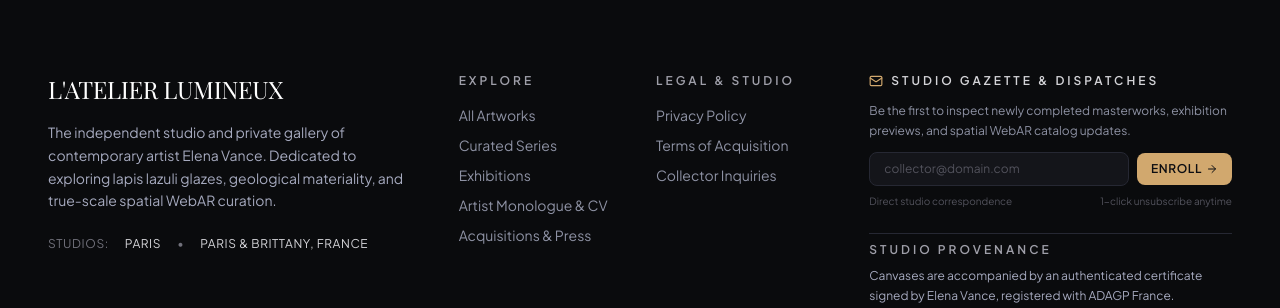
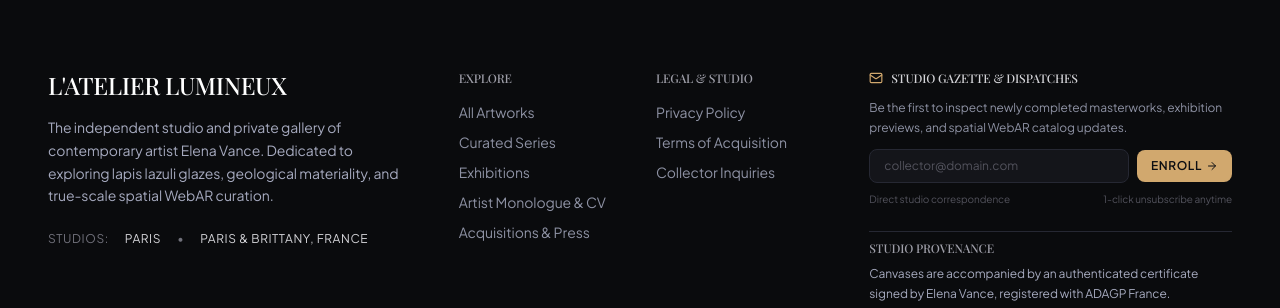
Before and after one commit to Virendra-Phirke/artGallary, a Next.js app: page / in a window 1280 px wide. Shown: the part 250-558 px from the top of the page. Built offline with nearby package versions, Linux system fonts and the light colour scheme; no server answers; the database is empty.

Commit message:
feat(ui): elevate typography across public gallery and admin workspaces with JetBrains Mono, Cormorant Garamond, and Playfair Display

```diff
--- a/src/app/(public)/layout.tsx
+++ b/src/app/(public)/layout.tsx
@@ -68,6 +68,16 @@ export default async function PublicLayout({
               --accent: ${theme.primaryColor};
               --accent-hover: ${theme.accentColor};
               --radius: ${theme.borderRadius};
+              ${
+                theme.headingFont === "Cormorant Garamond"
+                  ? "--font-heading: var(--font-cormorant), Georgia, serif;"
+                  : "--font-heading: var(--font-playfair), 'Playfair Display', Georgia, serif;"
+              }
+              ${
+                theme.bodyFont === "Inter"
+                  ? "--font-sans: var(--font-inter), 'Inter', sans-serif;"
+                  : "--font-sans: var(--font-jakarta), 'Plus Jakarta Sans', sans-serif;"
+              }
             }
           `,
         }}
--- a/src/app/globals.css
+++ b/src/app/globals.css
@@ -1,8 +1,13 @@
 @import "tailwindcss";
 
 @theme {
-  --font-serif: var(--font-heading), "Playfair Display", Georgia, serif;
-  --font-sans: var(--font-sans), "Plus Jakarta Sans", system-ui, sans-serif;
+  --font-serif: var(--font-heading, var(--font-playfair)), "Playfair Display", Georgia, "Times New Roman", serif;
+  --font-sans: var(--font-sans, var(--font-jakarta)), "Plus Jakarta Sans", -apple-system, BlinkMacSystemFont, "Segoe UI", Roboto, sans-serif;
+  --font-mono: var(--font-mono), "JetBrains Mono", ui-monospace, SFMono-Regular, Menlo, Monaco, Consolas, monospace;
+  --font-cormorant: var(--font-cormorant), "Cormorant Garamond", Georgia, serif;
+  --font-inter: var(--font-inter), "Inter", -apple-system, BlinkMacSystemFont, sans-serif;
+  --font-playfair: var(--font-playfair), "Playfair Display", Georgia, serif;
+  --font-jakarta: var(--font-jakarta), "Plus Jakarta Sans", sans-serif;
 
   --color-onyx-950: #0a0b0d;
   --color-onyx-900: #0f1013;
@@ -17,6 +22,8 @@
 }
 
 :root {
+  --font-heading: var(--font-playfair);
+  --font-sans: var(--font-jakarta);
   --background: #0d0e12;
   --foreground: #f4f4f6;
   --surface: #14151a;
@@ -57,11 +64,20 @@
   border-color: var(--border);
 }
 
+html {
+  text-rendering: optimizeLegibility;
+  -webkit-font-smoothing: antialiased;
+  -moz-osx-font-smoothing: grayscale;
+  font-feature-settings: "cv02", "cv03", "cv04", "cv11";
+}
+
 body {
   background-color: var(--background);
   color: var(--foreground);
   font-family: var(--font-sans);
   overflow-x: hidden;
+  line-height: 1.6;
+  letter-spacing: -0.005em;
   selection-background-color: var(--accent-muted);
 }
 
@@ -71,9 +87,68 @@ body {
 }
 
 /* Custom editorial typography styles */
-h1, h2, h3, .font-editorial {
+h1, h2, h3, h4, h5, h6, .font-serif, .font-editorial {
   font-family: var(--font-serif);
+  text-wrap: balance;
+}
+
+h1 {
+  letter-spacing: -0.025em;
+  line-height: 1.1;
+  font-weight: 500;
+}
+
+h2 {
+  letter-spacing: -0.02em;
+  line-height: 1.18;
+  font-weight: 500;
+}
+
+h3 {
   letter-spacing: -0.015em;
+  line-height: 1.25;
+  font-weight: 500;
+}
+
+h4 {
+  letter-spacing: -0.01em;
+  line-height: 1.35;
+  font-weight: 500;
+}
+
+/* High-legibility monospaced data, prices, tags, dimensions, serials */
+.font-mono, [data-mono] {
+  font-family: var(--font-mono);
+  font-feature-settings: "tnum" 1, "zero" 1;
+  letter-spacing: -0.015em;
+}
+
+/* Luxury Editorial Eyebrow & Micro-labels */
+.eyebrow, [data-eyebrow] {
+  font-size: 0.6875rem;
+  line-height: 1rem;
+  letter-spacing: 0.22em;
+  text-transform: uppercase;
+  font-weight: 600;
+}
+
+/* Rich curatorial prose */
+.prose {
+  color: #c4c7d4;
+  line-height: 1.75;
+}
+.prose h1, .prose h2, .prose h3 {
+  color: #ffffff;
+  font-family: var(--font-serif);
+  margin-top: 1.8em;
+  margin-bottom: 0.6em;
+}
+.prose blockquote {
+  border-left: 2px solid #d1a86e;
+  padding-left: 1.25rem;
+  font-style: italic;
+  font-family: var(--font-serif);
+  color: #e2c18d;
 }
 
 /* Accessible focus ring */
--- a/src/app/layout.tsx
+++ b/src/app/layout.tsx
@@ -1,21 +1,51 @@
 import type { Metadata, Viewport } from "next";
-import { Playfair_Display, Plus_Jakarta_Sans } from "next/font/google";
+import {
+  Playfair_Display,
+  Plus_Jakarta_Sans,
+  JetBrains_Mono,
+  Cormorant_Garamond,
+  Inter,
+} from "next/font/google";
 import Script from "next/script";
 import { DevErrorGuard } from "@/components/DevErrorGuard";
 import "./globals.css";
 
 const playfair = Playfair_Display({
   subsets: ["latin"],
-  variable: "--font-heading",
+  variable: "--font-playfair",
+  display: "swap",
+  weight: ["400", "500", "600", "700", "800"],
+  style: ["normal", "italic"],
+});
+
+const cormorant = Cormorant_Garamond({
+  subsets: ["latin"],
+  variable: "--font-cormorant",
   display: "swap",
   weight: ["400", "500", "600", "700"],
+  style: ["normal", "italic"],
 });
 
 const jakarta = Plus_Jakarta_Sans({
   subsets: ["latin"],
-  variable: "--font-sans",
+  variable: "--font-jakarta",
+  display: "swap",
+  weight: ["300", "400", "500", "600", "700", "800"],
+  style: ["normal", "italic"],
+});
+
+const inter = Inter({
+  subsets: ["latin"],
+  variable: "--font-inter",
   display: "swap",
   weight: ["300", "400", "500", "600", "700"],
+});
+
+const jetbrainsMono = JetBrains_Mono({
+  subsets: ["latin"],
+  variable: "--font-mono",
+  display: "swap",
+  weight: ["400", "500", "600"],
 });
 
 export const viewport: Viewport = {
@@ -62,7 +92,7 @@ export default function RootLayout({
     <html
       lang="en"
       suppressHydrationWarning
-      className={`${playfair.variable} ${jakarta.variable} h-full antialiased`}
+      className={`${playfair.variable} ${cormorant.variable} ${jakarta.variable} ${inter.variable} ${jetbrainsMono.variable} h-full antialiased`}
     >
       <head>
         <script src="/dev-guard.js" />
--- a/src/components/admin/InquiriesManagerClient.tsx
+++ b/src/components/admin/InquiriesManagerClient.tsx
@@ -526,7 +526,7 @@ export function InquiriesManagerClient({
                     </div>
 
                     <div className="flex flex-wrap items-center gap-2 sm:gap-4 text-xs text-zinc-500">
-                      <div className="flex items-center gap-1.5">
+                      <div className="flex items-center gap-1.5 font-mono text-zinc-400">
                         <Mail className="w-3.5 h-3.5 text-zinc-400" />
                         <a
                           href={`mailto:${inq.email}`}
@@ -536,12 +536,12 @@ export function InquiriesManagerClient({
                         </a>
                       </div>
                       {inq.phone && (
-                        <div className="flex items-center gap-1.5">
+                        <div className="flex items-center gap-1.5 font-mono text-zinc-400">
                           <Phone className="w-3.5 h-3.5 text-zinc-400" />
                           <span>{inq.phone}</span>
                         </div>
                       )}
-                      <span>{new Date(inq.createdAt).toLocaleDateString()}</span>
+                      <span className="font-mono text-zinc-500">{new Date(inq.createdAt).toLocaleDateString()}</span>
                     </div>
                   </div>
 
--- a/src/components/ui/table.tsx
+++ b/src/components/ui/table.tsx
@@ -8,7 +8,7 @@ const Table = React.forwardRef<
   <div className="relative w-full overflow-auto">
     <table
       ref={ref}
-      className={cn("w-full caption-bottom text-xs text-zinc-300", className)}
+      className={cn("w-full caption-bottom text-[13px] text-zinc-300", className)}
       {...props}
     />
   </div>
@@ -22,7 +22,7 @@ const TableHeader = React.forwardRef<
   <thead
     ref={ref}
     className={cn(
-      "bg-[#101116] border-b border-[#262833] text-[10px] uppercase tracking-widest text-zinc-500 font-semibold [&_tr]:border-b-0",
+      "bg-[#101116] border-b border-[#262833] text-[11px] uppercase tracking-[0.14em] text-zinc-400 font-semibold select-none [&_tr]:border-b-0",
       className
     )}
     {...props}
```
Also changed, not shown: src/components/admin/ArtworksManagerClient.tsx (+11 -11 lines).
